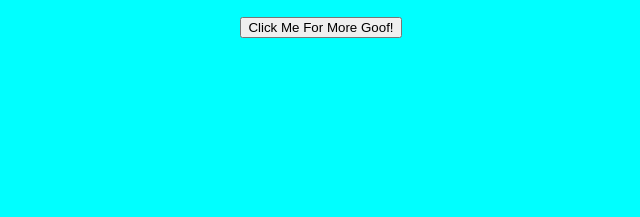
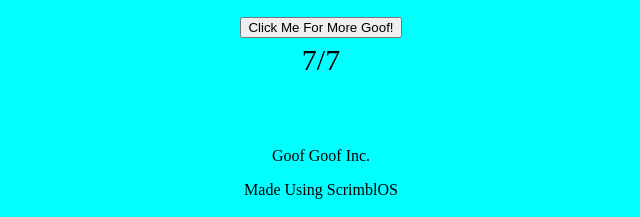
Before and after one commit to WONKanese/Goof-Generator, a plain HTML site: page index.html in a window 1280 px wide. Shown: the part 583-800 px from the top of the page, without its empty margins (319-959 px from the left). Drawn offline with Linux system fonts and the light colour scheme.

Commit message:
Update index.html

```diff
--- a/index.html
+++ b/index.html
@@ -11,6 +11,14 @@
       body {
         background-color: cyan;
       }
+      .foot {
+        margin-top: 70px;
+        margin-bottom: 3px;
+      }
+      #outof {
+        margin-top: 5px;
+        font-size: 30px;
+      }
     </style>
 </head>
 <body>
@@ -18,15 +26,26 @@
         <h1>Goof Gallery</h1>
         <img id="randomimg" src="" height=500px width=500px>
         <figure>
-            <figcaption><button onclick="newimg();">Click Me For More Goof!</button></figcaption>
+            <figcaption><button onclick="newimg();">Click Me For More Goof!</button><p id="outof"></p></figcaption>
         </figure>
+        <footer class="foot">
+            <p>Goof Goof Inc.</p>
+            <p>Made Using ScrimblOS</p>
+        </footer>
     </div>
     <script>
         let images = ["https://preview.redd.it/goofy-ahh-unclegeorge-v0-8jc998p6dvv81.jpg?width=640&crop=smart&auto=webp&s=d8df27ae4d587b44eb0b9a70032a4131aa9a9ea9", "https://us-tuna-sounds-images.voicemod.net/ee704167-f2d1-40f3-93cd-9390db18f79d-1653930177387.jpg", "https://i.ytimg.com/vi/jVRQOGOsJ84/maxresdefault.jpg", "https://i.scdn.co/image/ab67616d0000b27302442be259284edc86c701a5", "https://yt3.googleusercontent.com/vnfNaQJQXztEmbziXJ1REXo3avorm9D8T3SUsFB4lg9ewWy9IgoTHntFyeIF0eW6CyqlZ8taUQ=s900-c-k-c0x00ffffff-no-rj", "https://media.tenor.com/33yJfrazv_kAAAAC/my-goofy-ahh-uncle.gif", "https://i.imgflip.com/6dsqdb.jpg"];
+        let i = Math.floor(Math.random() * images.length-1);
         function newimg() {
-            let randomimg = Math.floor(Math.random() * images.length);
-            console.log(images[randomimg]);
-            document.getElementById("randomimg").src = images[randomimg];
+            if(i == images.length-1) {
+                i = 0;
+            }
+            else {
+                i += 1;
+            }
+            console.log(i);
+            document.getElementById("randomimg").src = images[i];
+            document.getElementById("outof").innerHTML = i+1 + "/" + images.length;
         }
         newimg();
     </script>
```
